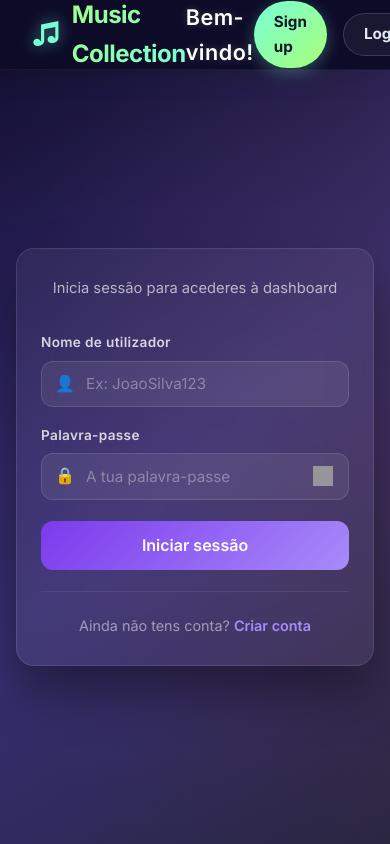
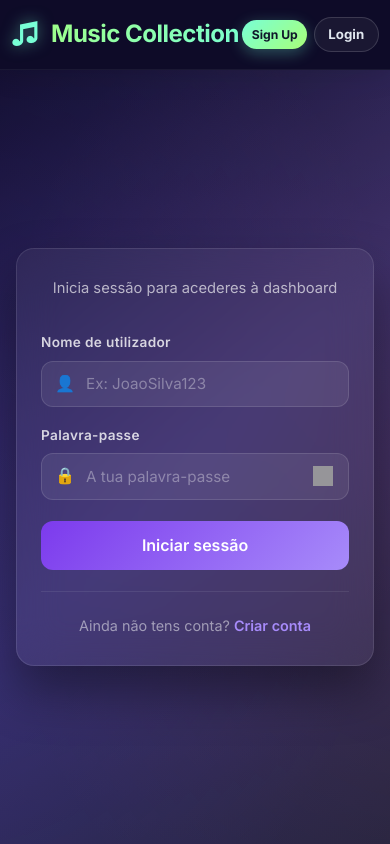
Before and after one commit to Rodrigo-Frutuoso/Projeto-PSI, an Angular app in the folder frontend/: page /login in a window 390 px wide. Built offline with nearby package versions, Linux system fonts and the light colour scheme; grey boxes are pictures that could not be loaded.

Commit message:
Tá feito para o telemóvel

```diff
--- a/frontend/src/app/app.css
+++ b/frontend/src/app/app.css
@@ -332,6 +332,7 @@
   text-decoration: none;
   font-size: 0.95rem;
   font-weight: 700;
+  white-space: nowrap;
   border-radius: 999px;
   padding: 0.55rem 1.25rem;
   transition: all 0.2s ease;
@@ -362,3 +363,55 @@
   box-shadow: 0 6px 20px rgba(120, 255, 214, 0.5);
   color: #0f172a;
 }
+
+@media (max-width: 768px) {
+  .global-navbar {
+    padding: 0 0.7rem;
+  }
+
+  .nav-left,
+  .nav-right {
+    flex: 0 0 auto;
+  }
+
+  .nav-center {
+    flex: 1;
+    padding: 0 0.6rem;
+  }
+
+  .nav-search-form {
+    max-width: none;
+  }
+
+  .global-navbar:not(.auth-page) .nav-title {
+    display: none;
+  }
+
+  .nav-center-guest {
+    display: none;
+  }
+
+  .nav-auth-buttons {
+    gap: 0.6rem;
+  }
+
+  .global-navbar.auth-page .nav-auth-buttons {
+    gap: 0.4rem;
+  }
+
+  .nav-btn-login,
+  .nav-btn-signup {
+    font-size: 0.9rem;
+    padding: 0.5rem 1rem;
+  }
+
+  .global-navbar.auth-page .nav-btn-signup {
+    font-size: 0.76rem;
+    padding: 0.3rem 0.6rem;
+  }
+
+  .global-navbar.auth-page .nav-btn-login {
+    font-size: 0.83rem;
+    padding: 0.38rem 0.85rem;
+  }
+}
--- a/frontend/src/app/app.html
+++ b/frontend/src/app/app.html
@@ -1,8 +1,10 @@
-<header class="global-navbar">
+<header class="global-navbar" [class.auth-page]="isAuthPage">
   <!-- Left Side: Logo -->
   <a [routerLink]="isAuthenticated ? '/dashboard' : '/login'" class="nav-left nav-logo">
     <span class="animated-music-icon">♫</span>
+    @if (showBrandTitle) {
     <span class="nav-title">Music Collection</span>
+    }
   </a>
 
   <!-- Show middle & right sections ONLY if authenticated -->
@@ -76,13 +78,13 @@
     </div>
   } @else {
     <!-- Center: Welcome Text -->
-    <div class="nav-center">
+    <div class="nav-center nav-center-guest">
       <span class="nav-welcome">Bem-vindo!</span>
     </div>
 
     <!-- Right Side: Auth Buttons -->
     <div class="nav-right nav-auth-buttons">
-      <a routerLink="/register" class="nav-btn-signup">Sign up</a>
+      <a routerLink="/register" class="nav-btn-signup">Sign Up</a>
       <a routerLink="/login" class="nav-btn-login">Login</a>
     </div>
   }
--- a/frontend/src/app/app.ts
+++ b/frontend/src/app/app.ts
@@ -74,6 +74,15 @@ export class App implements OnInit {
 
   get isAuthenticated() {
     return this.authService.isAuthenticated();
+  }
+
+  get isAuthPage() {
+    const currentPath = this.router.url.split('?')[0];
+    return currentPath === '/login' || currentPath === '/register';
+  }
+
+  get showBrandTitle() {
+    return this.isAuthPage;
   }
 
   get username() {
--- a/frontend/src/app/components/artist/artist.css
+++ b/frontend/src/app/components/artist/artist.css
@@ -335,12 +335,18 @@
   }
 
   .artist-top-bar {
-    flex-direction: column;
-    align-items: stretch;
+    flex-direction: row;
+    align-items: center;
+    justify-content: space-between;
   }
 
   .artist-favorite-corner {
-    justify-content: space-between;
+    margin-left: auto;
+    justify-content: flex-end;
+  }
+
+  .artist-badge {
+    align-self: flex-start;
   }
 
   .app-toast {
```
Also changed, not shown: 1 other file (tests, documents, lock files or other folders).
